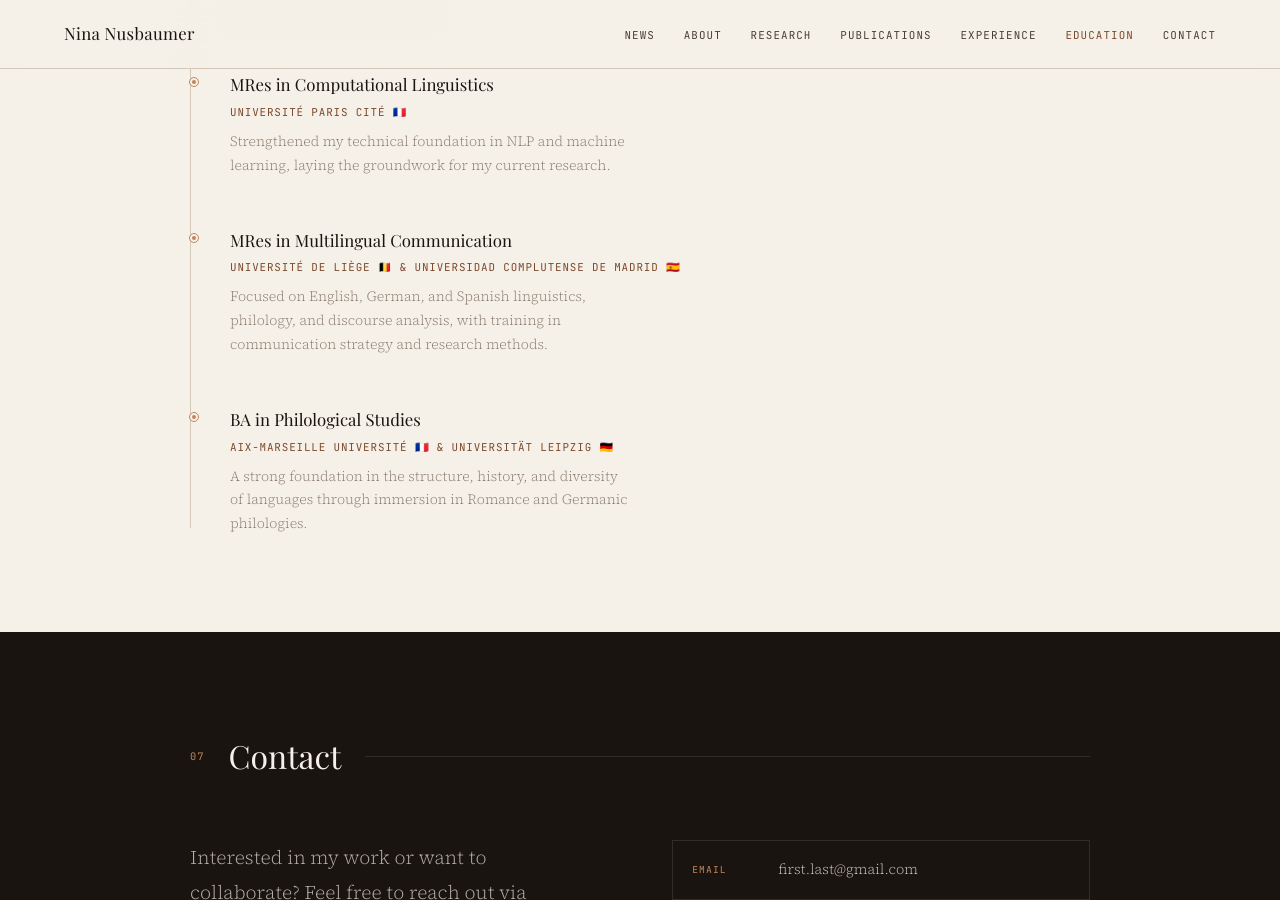
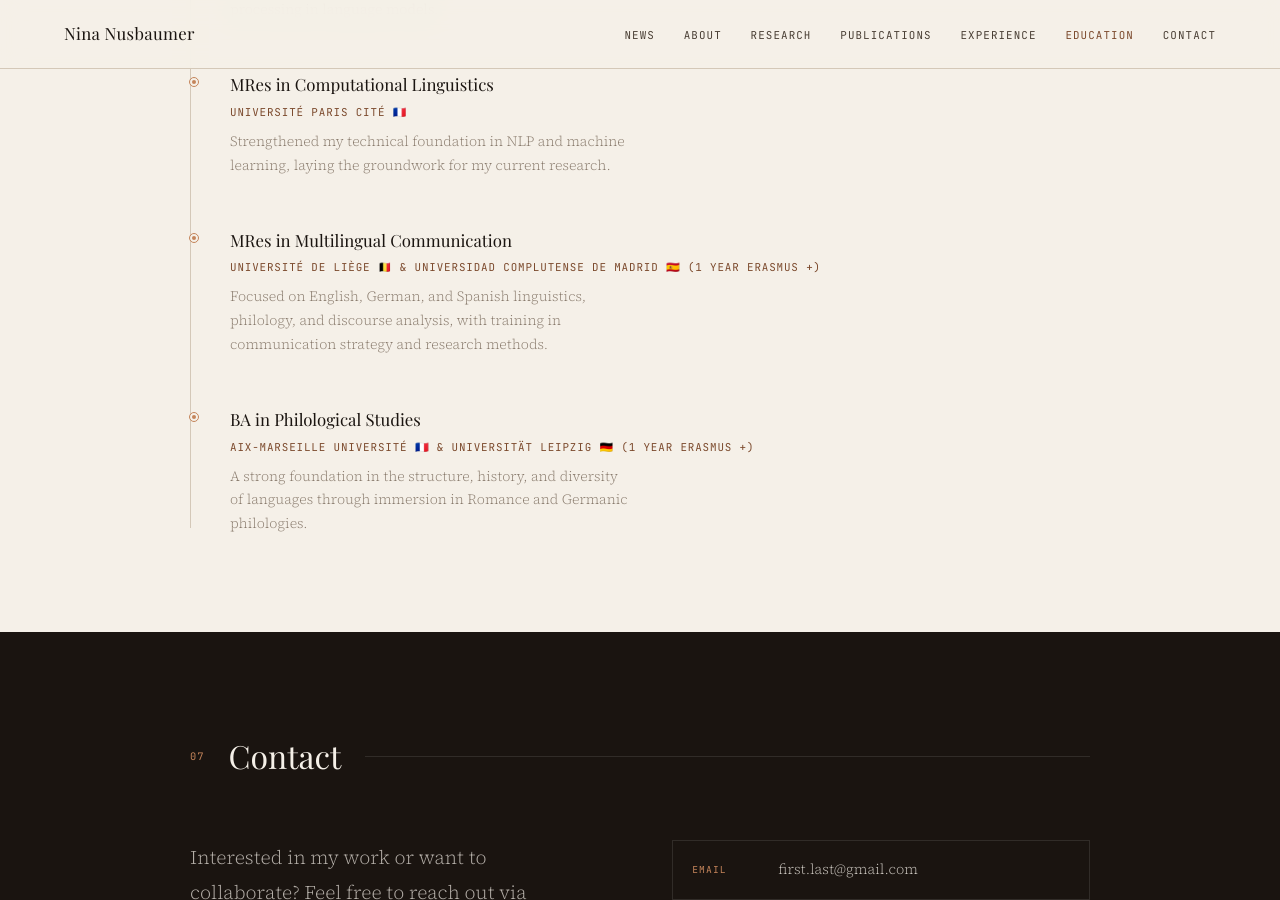
Before and after one commit to NinaNusb/NinaNusb.github.io, a Jekyll site: the page index.html, which Jekyll copies as it is, in a window 1280 px wide and 900 px high, scrolled down 7700 px. Built offline with Jekyll 4.4.1, drawn with Linux system fonts in a browser that asks for light colours; some web fonts are replaced.

Commit message:
Update education institution details with Erasmus info
Added Erasmus program details to education institutions.

```diff
--- a/index.html
+++ b/index.html
@@ -1104,13 +1104,13 @@
         <div class="edu-item">
           <div class="edu-dot"></div>
           <div class="edu-degree">MRes in Multilingual Communication</div>
-          <div class="edu-institution">Université de Liège 🇧🇪 &amp; Universidad Complutense de Madrid 🇪🇸</div>
+          <div class="edu-institution">Université de Liège 🇧🇪 &amp; Universidad Complutense de Madrid 🇪🇸 (1 year Erasmus +) </div>
           <div class="edu-desc">Focused on English, German, and Spanish linguistics, philology, and discourse analysis, with training in communication strategy and research methods.</div>
         </div>
         <div class="edu-item">
           <div class="edu-dot"></div>
           <div class="edu-degree">BA in Philological Studies</div>
-          <div class="edu-institution">Aix-Marseille Université 🇫🇷 &amp; Universität Leipzig 🇩🇪</div>
+          <div class="edu-institution">Aix-Marseille Université 🇫🇷 &amp; Universität Leipzig 🇩🇪 (1 year Erasmus +)</div>
           <div class="edu-desc">A strong foundation in the structure, history, and diversity of languages through immersion in Romance and Germanic philologies.</div>
         </div>
       </div>
```
